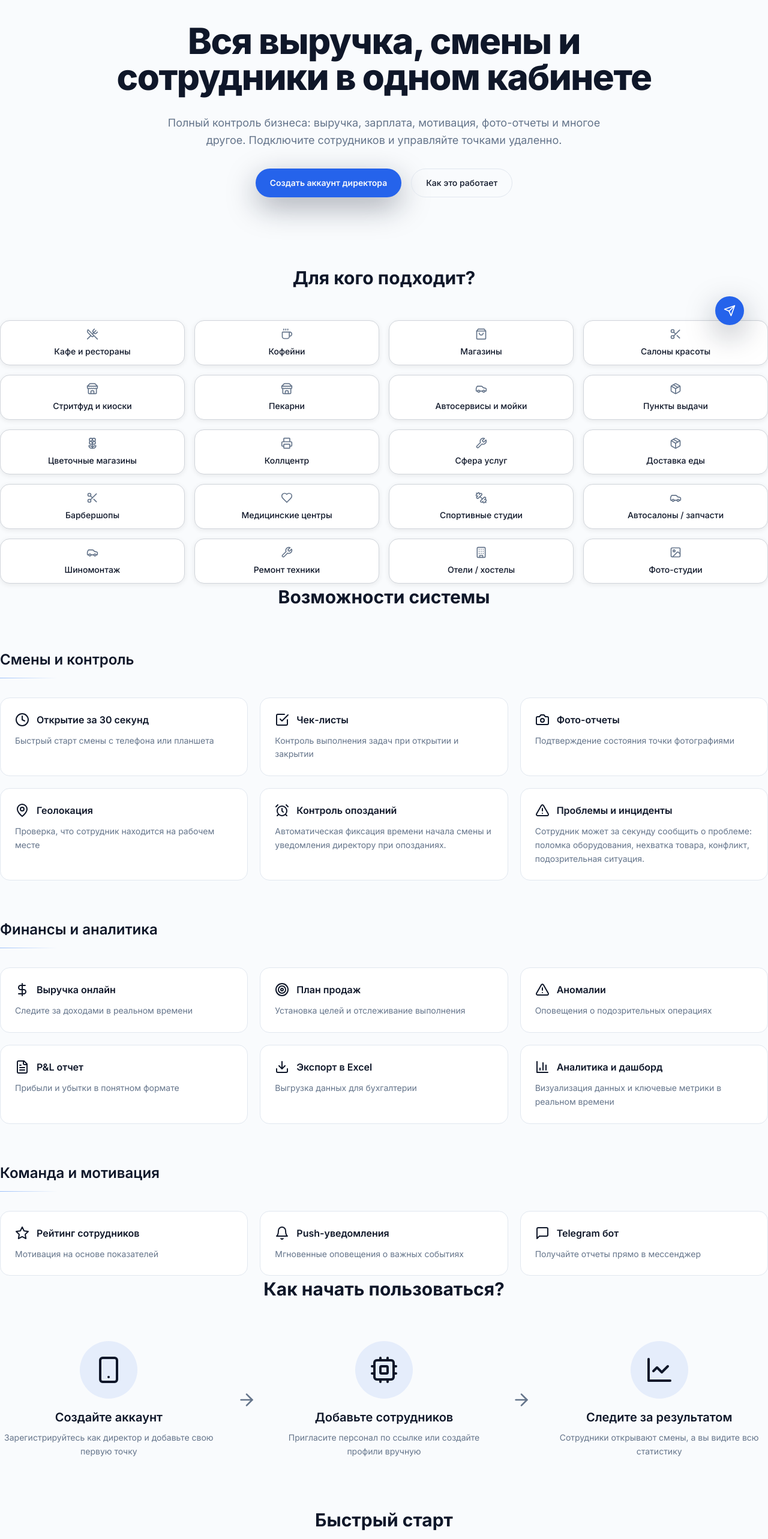
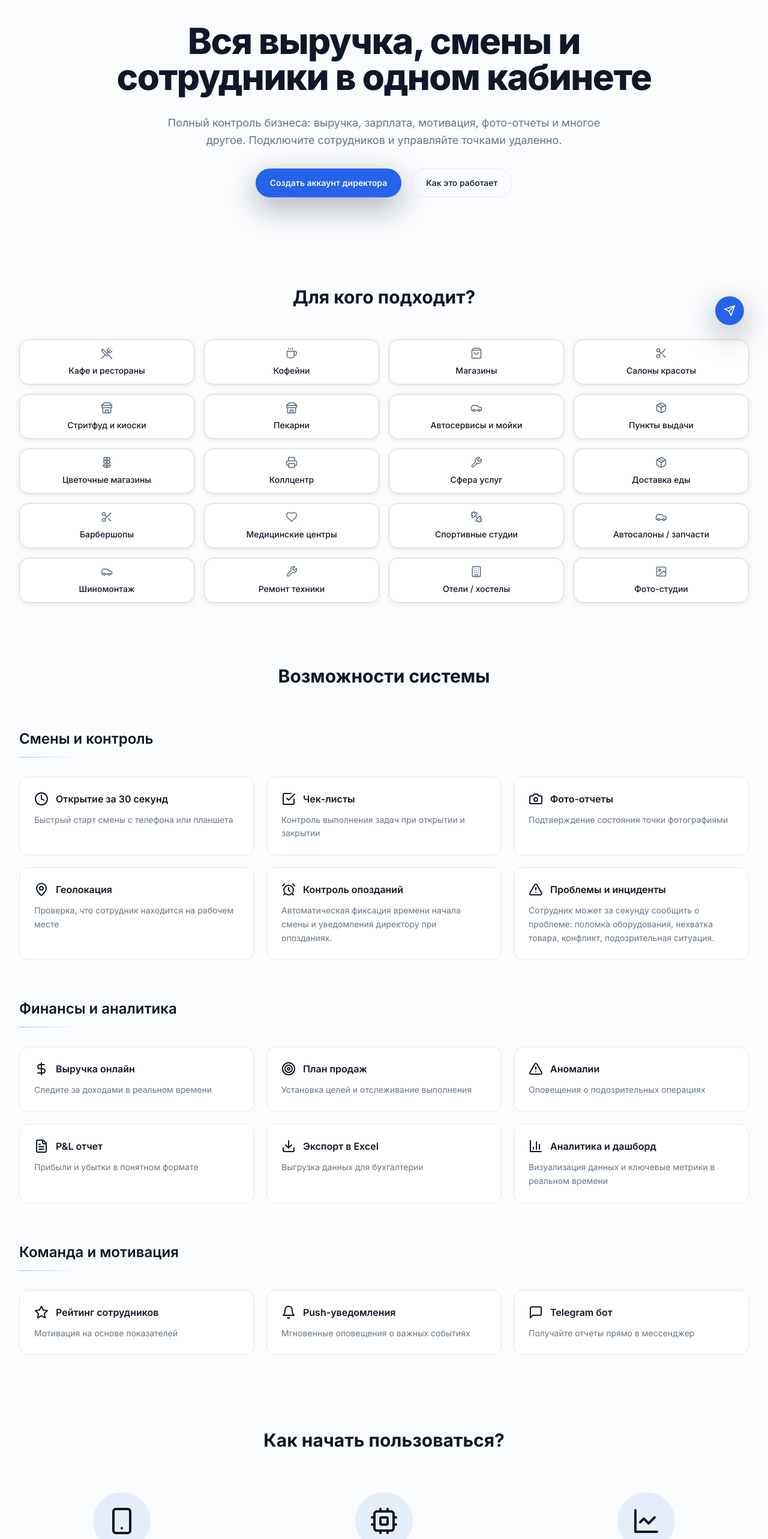
Before and after one commit to Wellify-Group/wellify-business, a Next.js app: page / in a window 1280 px wide. Shown: the part 234-2800 px from the top of the page at 60% size. Built offline with nearby package versions, Linux system fonts and the light colour scheme; no server answers.

Commit message:
Fix: remove duplicate className props in app/page.tsx

```diff
--- a/app/page.tsx
+++ b/app/page.tsx
@@ -302,8 +302,7 @@ export default function Home() {
 
       {/* BUSINESS CATEGORIES */}
       <section
-        className="relative px-4 pt-8 pb-10 sm:px-6 lg:px-8"
-        className="bg-background"
+        className="relative px-4 pt-8 pb-10 sm:px-6 lg:px-8 bg-background"
       >
         <div className="mx-auto max-w-7xl">
           <h2 className="mb-12 text-center text-3xl font-bold text-foreground">
@@ -365,8 +364,7 @@ export default function Home() {
 
       {/* CORE FEATURES */}
       <section
-        className="relative px-4 py-[60px] sm:px-6 lg:px-8"
-        className="bg-background"
+        className="relative px-4 py-[60px] sm:px-6 lg:px-8 bg-background"
       >
         <div className="mx-auto max-w-7xl">
           <h2 className="mb-16 text-center text-3xl font-bold text-foreground">
@@ -438,8 +436,7 @@ export default function Home() {
       {/* HOW IT WORKS + QUICK START */}
       <section
         id="how-it-works"
-        className="relative px-4 py-[60px] sm:px-6 lg:px-8 scroll-mt-32"
-        className="bg-background"
+        className="relative px-4 py-[60px] sm:px-6 lg:px-8 scroll-mt-32 bg-background"
       >
         <div className="mx-auto max-w-7xl">
           <h2 className="mb-16 text-center text-3xl font-bold text-foreground">
```
